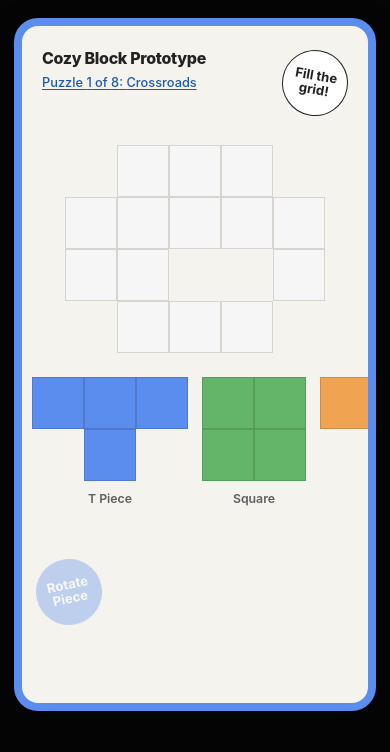
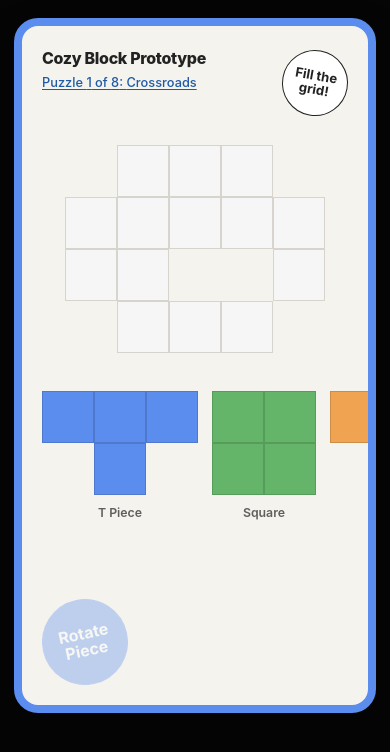
Before and after one commit to rschroed/CozyBlock, a React (Vite) app: page / in a window 390 px wide. Shown: the top 752 px of the page. Built offline with nearby package versions, Linux system fonts and the light colour scheme.

Commit message:
Polish mobile card interactions

```diff
--- a/src/components/Game.jsx
+++ b/src/components/Game.jsx
@@ -424,18 +424,6 @@ function Game() {
             ) : null}
           </div>
 
-          <button
-            className="bubble bubble-rotate rotate-button"
-            disabled={!selectedPieceId || isComplete}
-            onClick={rotateActivePiece}
-            onPointerDown={handleRotateButtonPointerDown}
-            type="button"
-          >
-            Rotate
-            <br />
-            Piece
-          </button>
-
           {isComplete ? (
             <div className="completion-overlay">
               <div className="completion-badge">Yay!</div>
@@ -460,6 +448,18 @@ function Game() {
             </div>
           ) : null}
         </div>
+
+        <button
+          className={`bubble bubble-rotate rotate-button ${isComplete ? 'is-hidden' : ''}`.trim()}
+          disabled={!selectedPieceId || isComplete}
+          onClick={rotateActivePiece}
+          onPointerDown={handleRotateButtonPointerDown}
+          type="button"
+        >
+          Rotate
+          <br />
+          Piece
+        </button>
       </div>
 
       {isLevelPickerOpen ? (
--- a/src/index.css
+++ b/src/index.css
@@ -47,10 +47,11 @@ button {
 
 .game {
   width: min(100%, 392px);
+  position: relative;
   display: flex;
   flex-direction: column;
   gap: 16px;
-  padding: 24px 10px 78px;
+  padding: 24px 10px 20px;
   border: 8px solid var(--accent);
   border-radius: 24px;
   background: var(--card-surface);
@@ -149,15 +150,23 @@ button {
 
 .bubble-rotate {
   position: absolute;
-  left: 4px;
-  bottom: 0;
+  left: 20px;
+  bottom: 20px;
   transform: rotate(-12deg);
   z-index: 25;
   opacity: 0.6;
+  width: 86px;
+  padding: 12px 10px;
+  font-size: 1rem;
 }
 
 .bubble-rotate:disabled {
   opacity: 0.35;
+}
+
+.rotate-button.is-hidden {
+  opacity: 0;
+  pointer-events: none;
 }
 
 .play-area {
@@ -165,8 +174,7 @@ button {
   display: flex;
   flex-direction: column;
   gap: 11px;
-  min-height: 493px;
-  padding-bottom: 86px;
+  min-height: 553px;
 }
 
 .board-area {
@@ -175,7 +183,7 @@ button {
 
 .completion-overlay {
   position: absolute;
-  inset: 0 0 86px;
+  inset: 0;
   z-index: 20;
   display: flex;
   flex-direction: column;
@@ -322,8 +330,8 @@ button {
 }
 
 .piece.is-selected {
-  outline: 4px solid var(--text);
-  outline-offset: 3px;
+  outline: 2px solid rgba(91, 141, 239, 0.55);
+  outline-offset: 2px;
 }
 
 .piece-cell {
@@ -339,14 +347,27 @@ button {
   align-items: flex-start;
   gap: 14px;
   overflow-x: auto;
-  padding: 0 0 0 10px;
+  min-height: 203px;
+  padding: 14px 0 18px 10px;
   margin-inline: -10px;
   -webkit-overflow-scrolling: touch;
-  scrollbar-width: none;
+  overflow-y: hidden;
+  scrollbar-width: thin;
+  scrollbar-color: rgba(95, 95, 95, 0.7) transparent;
+  scrollbar-gutter: stable both-edges;
 }
 
 .tray::-webkit-scrollbar {
-  display: none;
+  height: 10px;
+}
+
+.tray::-webkit-scrollbar-track {
+  background: transparent;
+}
+
+.tray::-webkit-scrollbar-thumb {
+  border-radius: 999px;
+  background: rgba(95, 95, 95, 0.65);
 }
 
 .pieces-container {
@@ -405,7 +426,7 @@ button {
 
   .game {
     width: 100%;
-    padding: 22px 10px 76px;
+    padding: 22px 10px 20px;
     border-width: 7px;
     border-radius: 22px;
   }
@@ -425,13 +446,25 @@ button {
   }
 
   .play-area {
-    min-height: 476px;
-    padding-bottom: 80px;
+    min-height: 520px;
   }
 
   .board-area,
   .board-shell {
     min-height: 222px;
+  }
+
+  .bubble-rotate {
+    left: 20px;
+    bottom: 20px;
+    width: 78px;
+    padding: 10px 8px;
+    font-size: 0.9rem;
+  }
+
+  .tray {
+    min-height: 188px;
+    padding-bottom: 16px;
   }
 
   .completion-badge {
@@ -448,6 +481,10 @@ button {
     font-size: 0.78rem;
   }
 
+  .completion-overlay {
+    inset: 0;
+  }
+
   .tray-label {
     font-size: 0.74rem;
   }
```
